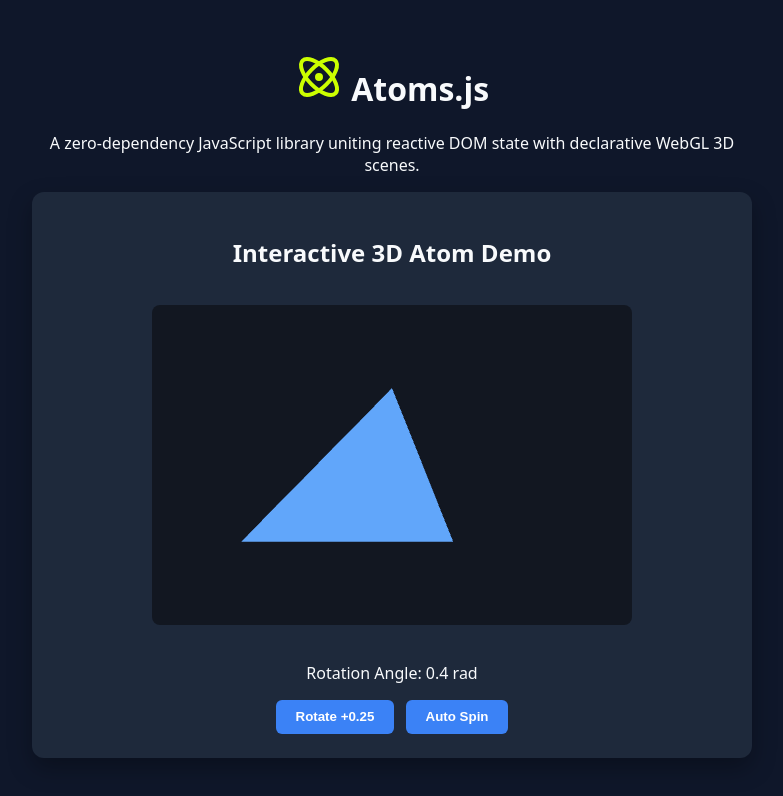
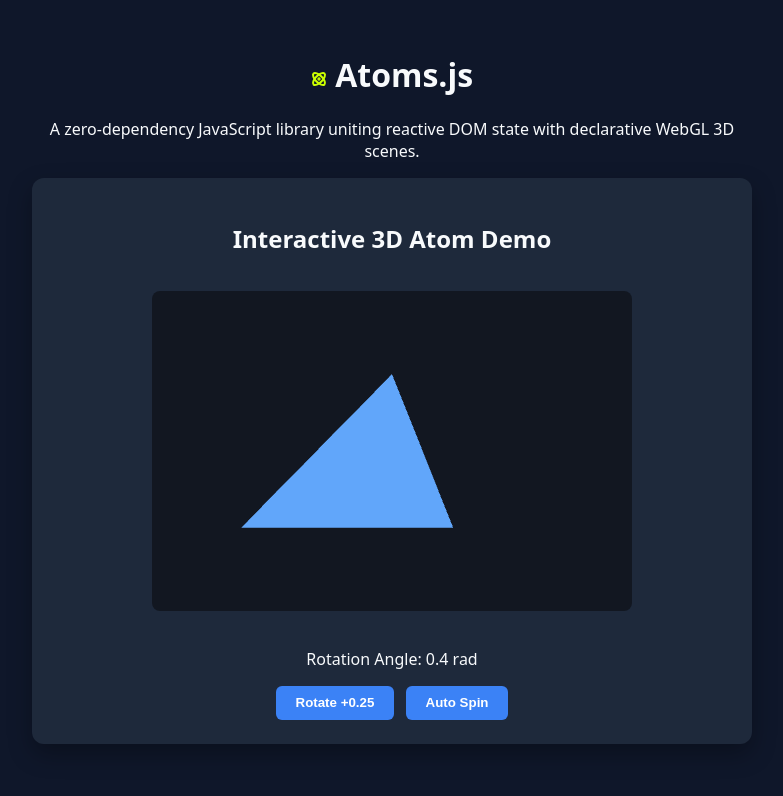
Before and after one commit to Shahadah-studs/atoms.js, a website: page docs/index.html in a window 1280 px wide. Shown: the whole page, without its empty margins (248-1031 px from the left). Drawn offline with Linux system fonts and the light colour scheme; files whose address does not match are found by name.

Commit message:
Resize SVG icon in header to 16x16

```diff
--- a/docs/index.html
+++ b/docs/index.html
@@ -8,7 +8,7 @@
 </head>
 <body>
   <header>
-    <h1><svg xmlns="http://w3.org" width="48" height="48" viewBox="0 0 24 24" fill="none" stroke="#ccff00" stroke-width="2" stroke-linecap="round" stroke-linejoin="round">
+    <h1><svg xmlns="http://w3.org" width="16" height="16" viewBox="0 0 24 24" fill="none" stroke="#ccff00" stroke-width="3" stroke-linecap="round" stroke-linejoin="round">
   <circle cx="12" cy="12" r="1"/><path d="M20.2 20.2c2.04-2.03.02-7.36-4.5-11.9-4.54-4.52-9.87-6.54-11.9-4.5-2.04 2.03-.02 7.36 4.5 11.9 4.54 4.52 9.87 6.54 11.9 4.5"/><path d="M15.7 15.7c4.52-4.54 6.54-9.87 4.5-11.9-2.03-2.04-7.36-.02-11.9 4.5-4.52 4.54-6.54 9.87-4.5 11.9 2.03 2.04 7.36.02 11.9-4.5"/>
 </svg> Atoms.js</h1>
     <p>A zero-dependency JavaScript library uniting reactive DOM state with declarative WebGL 3D scenes.</p>
```
